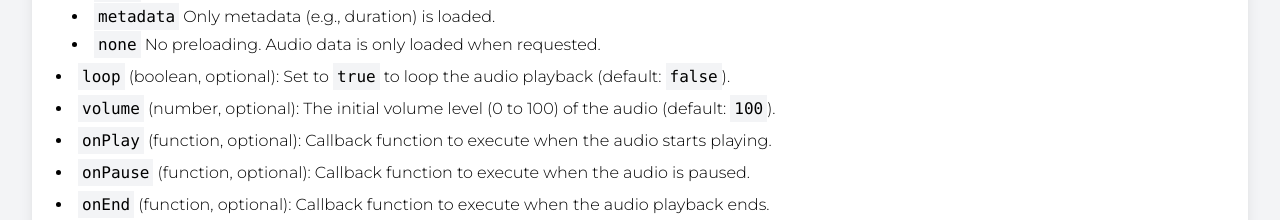
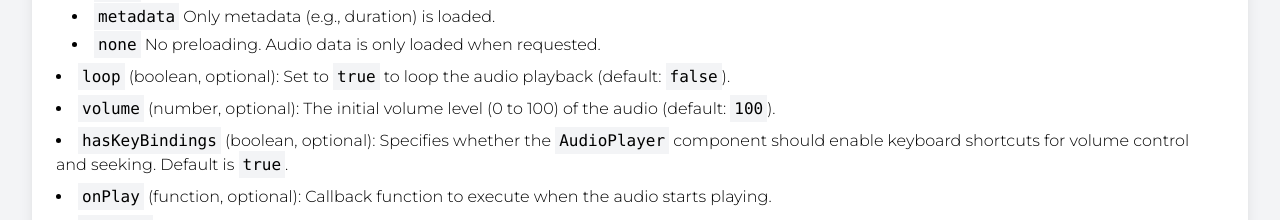
Before and after one commit to riyaddecoder/react-audio-play, a React (Vite) app: page / in a window 1280 px wide. Shown: the part 844-1064 px from the top of the page. Built offline with nearby package versions, Linux system fonts and the light colour scheme; a small style sheet from the web is missing.

Commit message:
feat: package updated and propsblock fixed

```diff
--- a/package.json
+++ b/package.json
@@ -63,7 +63,7 @@
     "parcel": "^2.9.3",
     "prism-theme-vars": "^0.2.4",
     "prismjs": "^1.29.0",
-    "react-audio-play": "^0.0.13",
+    "react-audio-play": "^0.0.15",
     "react-dom": "^18.2.0",
     "react-icons": "^4.10.1",
     "typescript": "^5.1.6"
--- a/src/components/PropsBlock.tsx
+++ b/src/components/PropsBlock.tsx
@@ -34,6 +34,10 @@ const PropsBlock = () => {
         </li>
         <li className="mt-2">
           <code className="bg-gray-100 p-1">volume</code> (number, optional): The initial volume level (0 to 100) of the audio (default: <code className="bg-gray-100 p-1">100</code>).
+        </li>
+        <li className="mt-2">
+          <code className="bg-gray-100 p-1">hasKeyBindings</code> (boolean, optional): Specifies whether the <code className="bg-gray-100 p-1">AudioPlayer</code> component should enable keyboard
+          shortcuts for volume control and seeking. Default is <code className="bg-gray-100 p-1">true</code>.
         </li>
         <li className="mt-2">
           <code className="bg-gray-100 p-1">onPlay</code> (function, optional): Callback function to execute when the audio starts playing.
--- a/src/components/RootPage.tsx
+++ b/src/components/RootPage.tsx
@@ -6,11 +6,11 @@ import PropsBlock from './PropsBlock';
 import TitleBlock from './TitleBlock';
 import Navbar from './Navbar';
 import MultipleExampleBlock from './MultipleExampleBlock';
+import SourceLink from './SourceLink';
+import Footer from './Footer';
+import { Music } from '../helpers/Music';
 import './customStyle1.css';
 import './customStyle2.css';
-import { Music } from '../helpers/Music';
-import SourceLink from './SourceLink';
-import Footer from './Footer';
 
 const RootPage = () => {
   const music = useRef(new Music());
```
Also changed, not shown: 3 other files (tests, documents, lock files or other folders).
